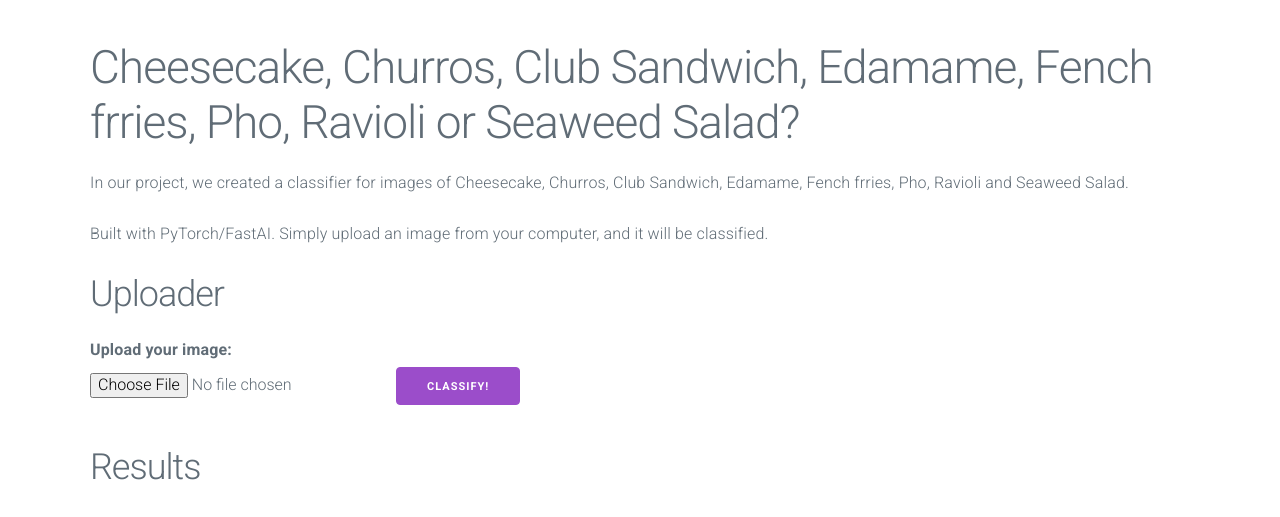
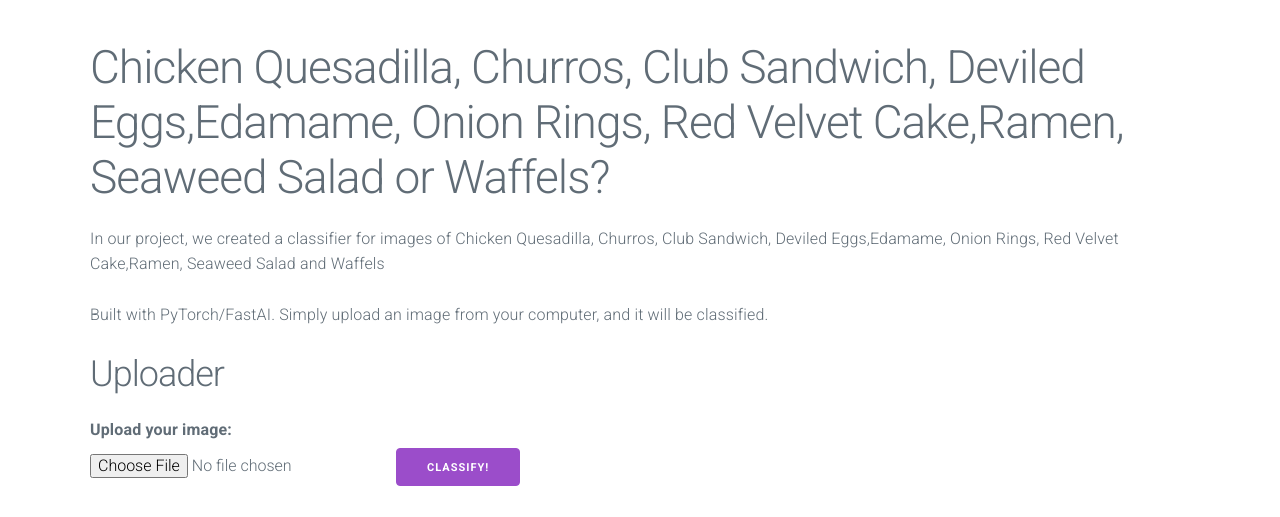
Before and after one commit to tarifi79/AIproject, a Flask app: page / in a window 1280 px wide. Shown: the top 517 px of the page. Run offline with Flask 3, Linux system fonts and the light colour scheme; parts of the project's set-up code (start-up, migrations or seed data) failed here and were passed over.

Commit message:
Project Completed

```diff
--- a/server/templates/index.html
+++ b/server/templates/index.html
@@ -25,15 +25,15 @@
     <div class="container">
       <div class="row">
         <h1>
-          Cheesecake, Churros, Club Sandwich, Edamame, Fench frries, Pho,
-          Ravioli or Seaweed Salad?
+          Chicken Quesadilla, Churros, Club Sandwich, Deviled Eggs,Edamame,
+          Onion Rings, Red Velvet Cake,Ramen, Seaweed Salad or Waffels?
         </h1>
       </div>
       <div class="row">
         <p>
-          In our project, we created a classifier for images of Cheesecake,
-          Churros, Club Sandwich, Edamame, Fench frries, Pho, Ravioli and
-          Seaweed Salad.
+          In our project, we created a classifier for images of Chicken
+          Quesadilla, Churros, Club Sandwich, Deviled Eggs,Edamame, Onion Rings,
+          Red Velvet Cake,Ramen, Seaweed Salad and Waffels
         </p>
       </div>
       <div class="row">
```
Also changed, not shown: README.md.
